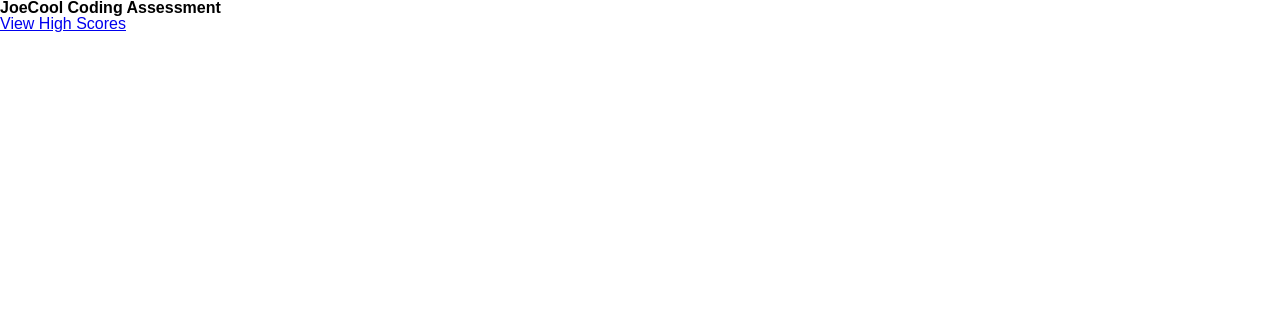
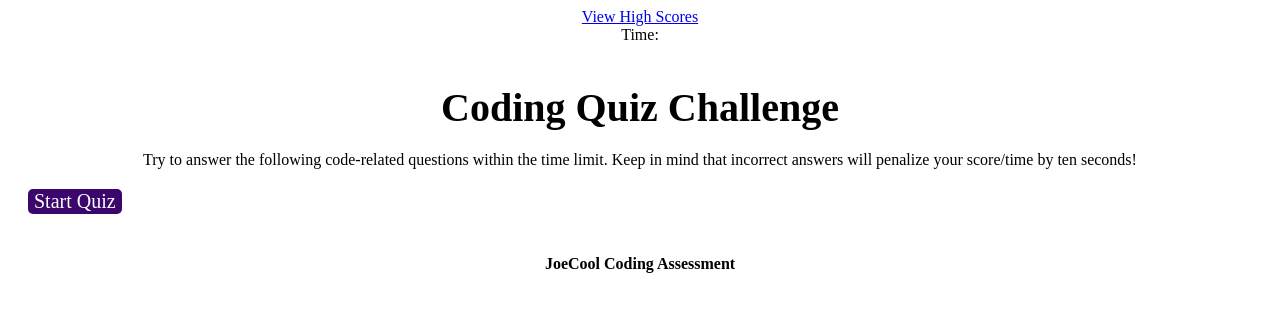
Before and after one commit to JoeCool-Engineer/JoeCool_Coding_Assessment, a plain HTML site: page index.html in a window 1280 px wide. Drawn offline with Linux system fonts and the light colour scheme.

Commit message:
finished weekend project

```diff
--- a/assets/css/style.css
+++ b/assets/css/style.css
@@ -0,0 +1,37 @@
+* {
+    font-family: 'Times New Roman', Times, serif;
+}
+
+h1 {
+    display: flex;
+    justify-content: center;
+    font-size: 40px;
+    font-weight: bold;
+    margin: 40px 0 20px 0;
+}
+
+div {
+    display: flex;
+    justify-content: center;
+}
+
+button {
+    display: flex;
+    flex-direction: column;
+    border: none;
+    margin: 20px;
+    font-size: 20px;
+    background-color: rgb(59, 7, 108);
+    color: white;
+    border-radius: 5px;
+
+}
+
+button .startQuiz {
+    justify-content: center;
+}
+
+footer {
+    display: flex;
+    justify-content: center;
+}
--- /dev/null
+++ b/assets/js/quesBank.js
@@ -0,0 +1,34 @@
+// list of all questions, choices, and answers
+var questions = [
+    {
+        title: 'Commonly used data types DO NOT include:',
+        choices: ['strings', 'booleans', 'alerts', 'numbers'],
+        answer: 'alerts',
+    },
+    {
+        title: 'The condition in an if / else statement is enclosed within _____.',
+        choices: ['quotes', 'curly brackets', 'parenthese', 'square brackets'],
+        answer: 'parenthese',
+    },
+    {
+        title: 'Arrays in JavaScript can be used to store ______.',
+        choices: [
+            'numbers and strings',
+            'other arrays',
+            'booleans',
+            'all of the above'],
+        answer: 'all of the above',
+    },
+    {
+        title:
+        'String values must be enclosed within ____ when being assigned to variables.',
+        choices: ['commas', 'curly brackets', 'quotes', 'parentheses'],
+        answer: 'quotes',
+    },
+    {
+        title:
+        'A very useful tool used during development and debugging for printing content to the debugger is:',
+        choices: ['JavaScript', 'terminal / bash', 'for loops', 'console.log'],
+        answer: 'console.log',
+    },
+]
--- a/assets/js/script.js
+++ b/assets/js/script.js
@@ -0,0 +1,107 @@
+// Global variables
+var main = document.body.children[1];
+var h1El = document.createElement("h1");
+var infoEl = document.createElement("div");
+var ans = document.createElement("p");
+var btn = document.createElement("button")
+var timeEl = document.querySelector(".time");
+
+var btn1 = document.createElement('button');
+var btn2 = document.createElement('button');
+var btn3 = document.createElement('button');
+var btn4 = document.createElement('button');
+
+btn.setAttribute("id", "startQuiz");
+btn1.setAttribute("id", "sel");
+btn2.setAttribute("id", "sel");
+btn3.setAttribute("id", "sel");
+btn4.setAttribute("id", "sel");
+var secondsLeft = 10;
+
+function startPage () {
+    h1El.textContent = "Coding Quiz Challenge";
+    infoEl.textContent = "Try to answer the following code-related questions within the time limit. Keep in mind that incorrect answers will penalize your score/time by ten seconds!"
+    btn.textContent = "Start Quiz";
+
+    btn.addEventListener("click", function(){ init() });
+
+    main.appendChild(h1El);
+    main.appendChild(infoEl);
+    main.appendChild(btn)
+}
+
+startPage()
+// accessQuestion()
+
+// Start Quiz/Assessment from button (Init)
+function init() {
+    setTime();
+    disQuestion();
+}
+// Listen for a click event on toggle switch
+// startQuiz.addEventListener("click", init);
+
+// Start Timer (maybe part of Init)
+function setTime() {
+    // Sets interval in variable
+    var timerInterval = setInterval(function() {
+      secondsLeft--;
+      timeEl.textContent = secondsLeft;
+    //   console.log(secondsLeft)
+      if(secondsLeft === 0) {
+        // Stops execution of action at set interval
+        clearInterval(timerInterval);
+      }
+
+    }, 1000);
+  }
+
+// Access quesBank from seperate JavaScript
+// function accessQuestion() {
+//     console.log(questions[2]);
+
+// }
+
+// Access questions and multiple choices
+function disQuestion () {
+// Remove Main Page Content
+    // btn.remove();
+    // infoEl.remove();
+    main.innerHTML = "";
+
+    // Bank of question
+    var ques1 = "This method repeatedly calls a function or executes a \ncode snippet, with a fixed time delay between each call."
+    h1El.textContent = ques1;
+    main.appendChild(h1El);
+
+    // Bank of multiple choices
+    var choices = ["one", "two", "three", "four"]
+
+    // Appending children
+    for (var j = 0; j < choices.length; j++) {
+        var pre = eval("btn" + (j + 1))
+        pre.textContent = (j+1) + ". " + choices[j];
+        main.appendChild(pre);
+    }
+
+    btn1.addEventListener("click", function(){ansKey()});
+}
+
+// Provide the Assessment or weather right or wrong and answer
+function ansKey() {
+    if (pre.textContext == "one") {
+        ans.textContent = "Correct!"
+        main.appendChild(ans);
+    } else {
+        ans.textContent = "Wrong!"
+        main.appendChild(ans);
+    }
+}
+
+// Switch to new Question
+
+
+// When timer reaches zero, collect users initals
+
+
+// Log to High Scores HTML
--- a/index.html
+++ b/index.html
@@ -5,21 +5,23 @@
     <meta http-equiv="X-UA-Compatible" content="IE=edge">
     <meta name="viewport" content="width=device-width, initial-scale=1.0">
     <title>JoeCool Coding Assessment</title>
-    <link rel="stylesheet" href="./assets/css/reset.css">
+    <!-- <link rel="stylesheet" href="./assets/css/reset.css"> -->
     <link rel="stylesheet" href="./assets/css/style.css">
+    <script src="./assets/js/quesBank.js"></script>
 </head>
 <body>
     <header>
-        <h1 class="title">JoeCool Coding Assessment</h1>
-        <p><a href="#">View High Scores</a></p>
-        <p class="countDown"></p>
+        <div><a href="#">View High Scores</a></div>
+        <div>Time: <span class="time"></span></div>
     </header>
     <main>
-        <h2 class="mainPrint"></h2>
+        <!-- <h2 class="mainPrint"></h2>
         <p class="text"></p>
+        <ol class="multChoice"></ol>
+        <button class="init">Start Quiz</button> -->
     </main>
     <footer>
-
+        <h4 style="text-justify: center;">JoeCool Coding Assessment</h4>
     </footer>
 </body>
 <script src="./assets/js/script.js"></script>
```
